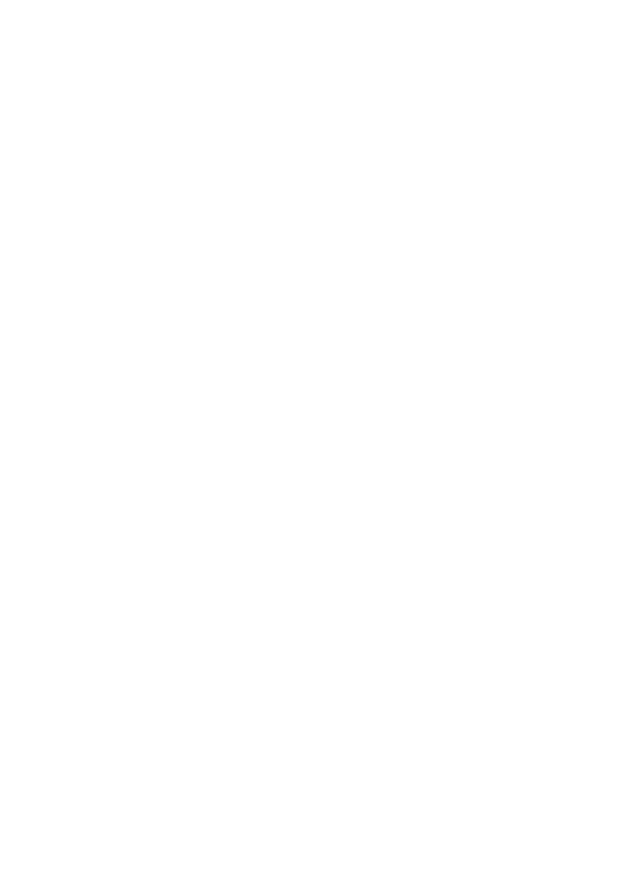
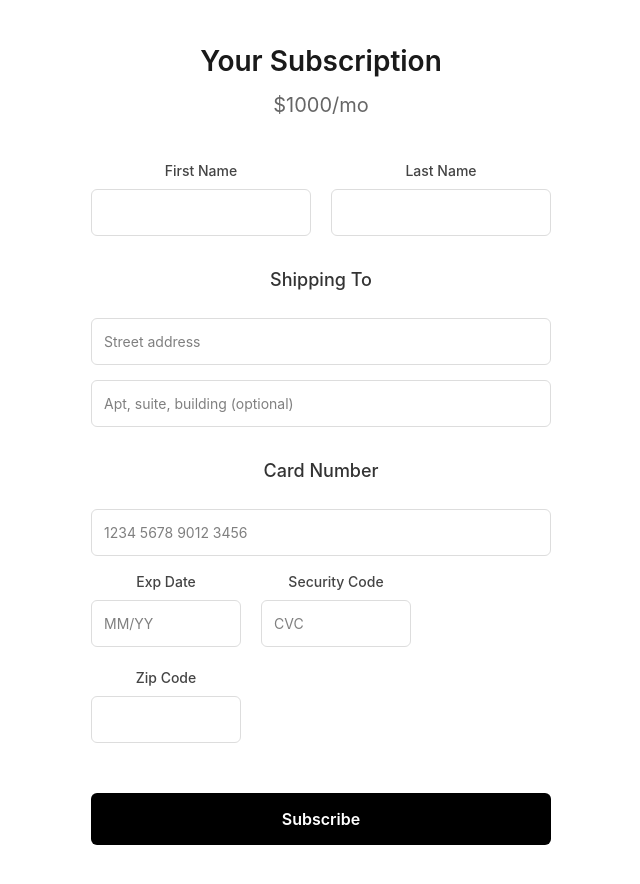
Before and after one commit to juneyk1/westcoastp, a React (Vite) app: page /subscribe in a window 1280 px wide. Before the commit this address had no page. Shown: the whole page, without its empty margins (319-959 px from the left). Before the commit the page ends 800 px from the top, so only its background shows below. Built offline with nearby package versions, Linux system fonts and the light colour scheme.

Commit message:
signup, login, subcription navigation

```diff
--- a/src/App.jsx
+++ b/src/App.jsx
@@ -20,7 +20,7 @@
         <Route path="/checkout" element={<Checkout />} />
         <Route path="/login" element={<LoginPage />} />
         <Route path="/signup" element={<SignUp />} />
-        <Route path="/subscription" element={<SubscriptionForm/>} />
+        <Route path="/subscribe" element={<SubscriptionForm/>} />
         <Route path="/about" element={<About/>} />
       </Routes>
     </Router>
--- a/src/pages/LoginPage.jsx
+++ b/src/pages/LoginPage.jsx
@@ -13,6 +13,9 @@
   Link,
 } from "@mui/material";
 import { Mail, Lock, Visibility, VisibilityOff} from "@mui/icons-material";
+import { useNavigate } from "react-router-dom";
+
+
 export default function LoginPage() {
   const [email, setEmail] = React.useState("");
   const [password, setPassword] = React.useState("");
@@ -21,8 +24,10 @@
 
   const handleSubmit = (event) => {
     event.preventDefault();
-    // Add your login logic here
+    navigate("/");
   };
+
+  const navigate = useNavigate();
 
   return (
     <div className="py-[50px]">
@@ -121,7 +126,7 @@
                 <Link
                   component="button"
                   onClick={() => {
-                    /* Add sign up logic */
+                    navigate("/signup");
                   }}
                 >
                   Sign up
--- a/src/pages/Subscription.jsx
+++ b/src/pages/Subscription.jsx
@@ -1,6 +1,11 @@
 import React, { useState } from 'react';
 
+import { useNavigate } from "react-router-dom";
+import Landing from './Landing';
+
 const SubscriptionPage = () => {
+  const navigate = useNavigate();
+
   const [formData, setFormData] = useState({
     firstName: '',
     lastName: '',
@@ -22,6 +27,7 @@
   const handleSubmit = (e) => {
     e.preventDefault();
     console.log('Form submitted:', formData);
+    navigate("/");
   };
 
   return (
--- a/src/pages/signUp.jsx
+++ b/src/pages/signUp.jsx
@@ -13,6 +13,7 @@
   Link,
 } from "@mui/material";
 import { Mail, Lock, Visibility, VisibilityOff, Person, Warehouse } from "@mui/icons-material";
+import { useNavigate } from "react-router-dom";
 
 export default function SignUp() {
   const [name, setName] = React.useState("");
@@ -22,9 +23,11 @@
   const [showPassword, setShowPassword] = React.useState(false);
   const [error, setError] = React.useState("");
 
+  const navigate = useNavigate();
+
   const handleSubmit = (event) => {
     event.preventDefault();
-    // Add your login logic here
+    navigate("/subscribe");
   };
 
   return (
```
